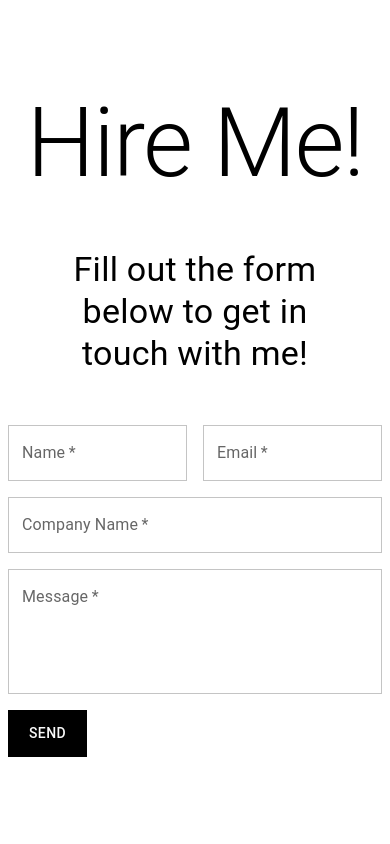
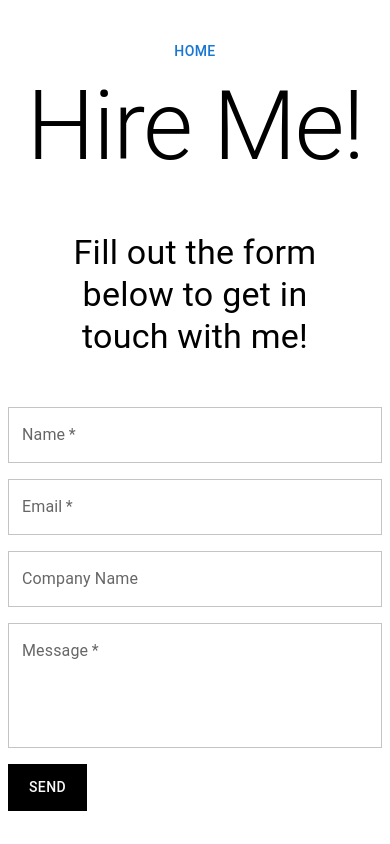
Before and after one commit to Aktonen/akutolonendotcom, a React (Create React App) app: page /HireMe in a window 390 px wide. Built offline with nearby package versions, Linux system fonts and the light colour scheme.

Commit message:
Small changes to form, changed breakpoint. Added button to go back to home page

```diff
--- a/src/Pages/HireMe.jsx
+++ b/src/Pages/HireMe.jsx
@@ -4,6 +4,7 @@
 import '../Styles/HireMe.css';
 
 import emailjs from 'emailjs-com';
+import { Link } from "react-router-dom";
 
 // Mui Components
 import { Button, TextField, Grid, Alert, Typography } from '@mui/material';
@@ -36,6 +37,13 @@
     <>
       {alertInfo.show ? <Alert variant='filled' severity={alertInfo.severity}>{alertInfo.message}</Alert> : null}
       <div className='hireMe'>
+        <div className="homePageButtonWrapper">
+          <Link to="/">
+            <Button className="homePageButton">
+              Home
+            </Button>
+          </Link>
+        </div>
         <Typography
           variant="h1"
           className='hireMeTitle'
@@ -58,7 +66,7 @@
           ref={form}
           onSubmit={sendEmail}
         >
-          <Grid item xs={6}>
+          <Grid item xs={12} sm={6}>
             <TextField
               label="Name"
               className='hireMeFormTextField'
@@ -67,7 +75,7 @@
               required
             />
           </Grid>
-          <Grid item xs={6}>
+          <Grid item xs={12} sm={6}>
             <TextField
               label="Email"
               className='hireMeFormTextField'
@@ -80,7 +88,6 @@
             <TextField
               label="Company Name"
               className='hireMeFormTextField'
-              required
             />
           </Grid>
           <Grid item xs={12}>
```
